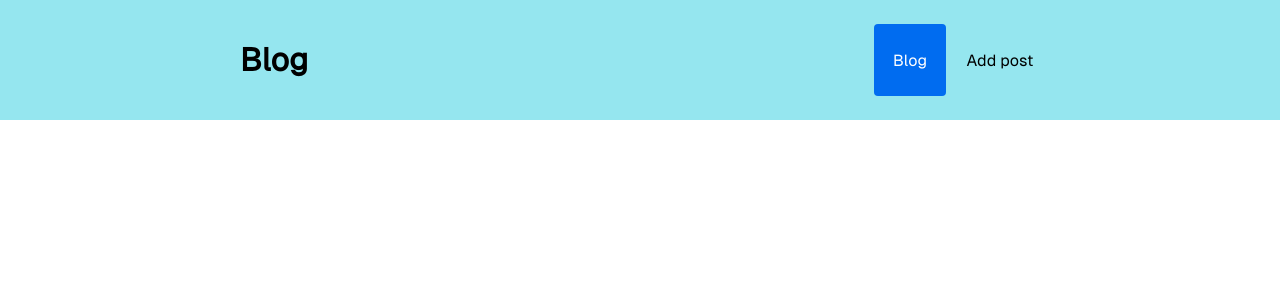
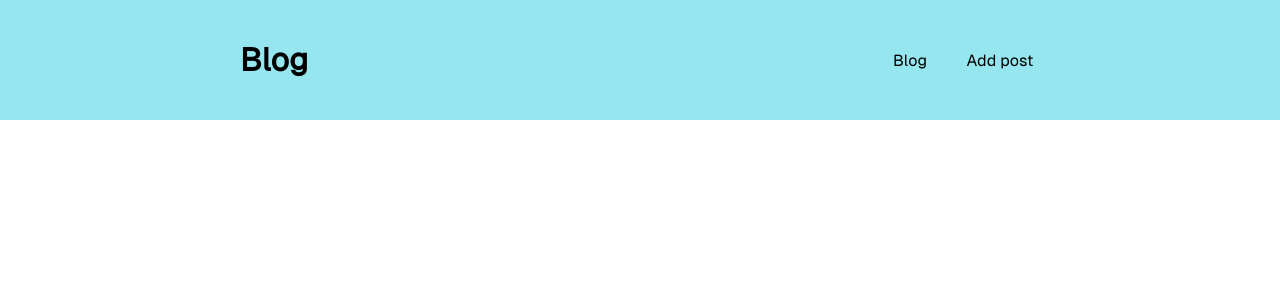
Before and after one commit to InsanityPrision/blog-fron, a React (Vite) app: page / in a window 1280 px wide. Shown: the top 300 px of the page. Built offline with nearby package versions, Linux system fonts and the light colour scheme.

Commit message:
Change anchor for NavLink component and fix navigationMenu test

```diff
--- a/src/components/NavigationMenu/NavigationMenu.css
+++ b/src/components/NavigationMenu/NavigationMenu.css
@@ -17,7 +17,7 @@
   height: 100%;
 }
 
-.navigation-menu__link--active {
+.active {
   background-color: #006cf0;
   border-radius: 4px;
   color: #fff;
--- a/src/components/NavigationMenu/NavigationMenu.tsx
+++ b/src/components/NavigationMenu/NavigationMenu.tsx
@@ -1,31 +1,18 @@
+import { NavLink } from "react-router-dom";
 import "./NavigationMenu.css";
 
-interface NavigationMenuProps {
-  title: string;
-}
-
-const NavigationMenu: React.FC<NavigationMenuProps> = ({ title }) => {
+const NavigationMenu: React.FC = () => {
   return (
     <ul className="navigation-menu">
       <li className="navigation-menu__links">
-        <a
-          href="index.html"
-          className={`navigation-menu__link ${
-            title === "Blog" ? "navigation-menu__link--active" : ""
-          }`}
-        >
+        <NavLink to="/blog" className="navigation-menu__link">
           Blog
-        </a>
+        </NavLink>
       </li>
       <li className="navigation-menu__links">
-        <a
-          href="/add-post"
-          className={`navigation-menu__link ${
-            title === "Add post" ? "navigation-menu__link--active" : ""
-          }`}
-        >
+        <NavLink to="/add-post" className="navigation-menu__link">
           Add post
-        </a>
+        </NavLink>
       </li>
     </ul>
   );
```
Also changed, not shown: 1 other file (tests, documents, lock files or other folders).
